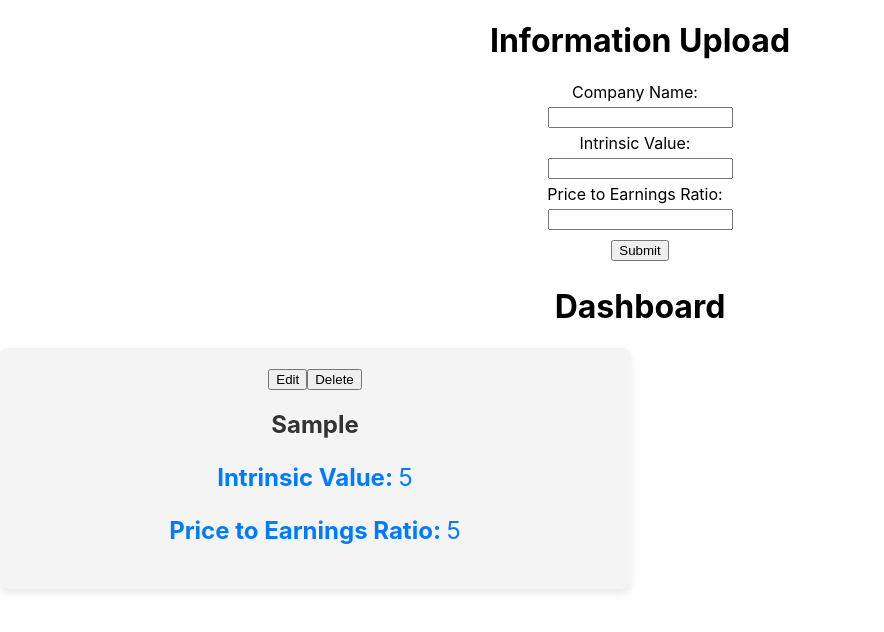
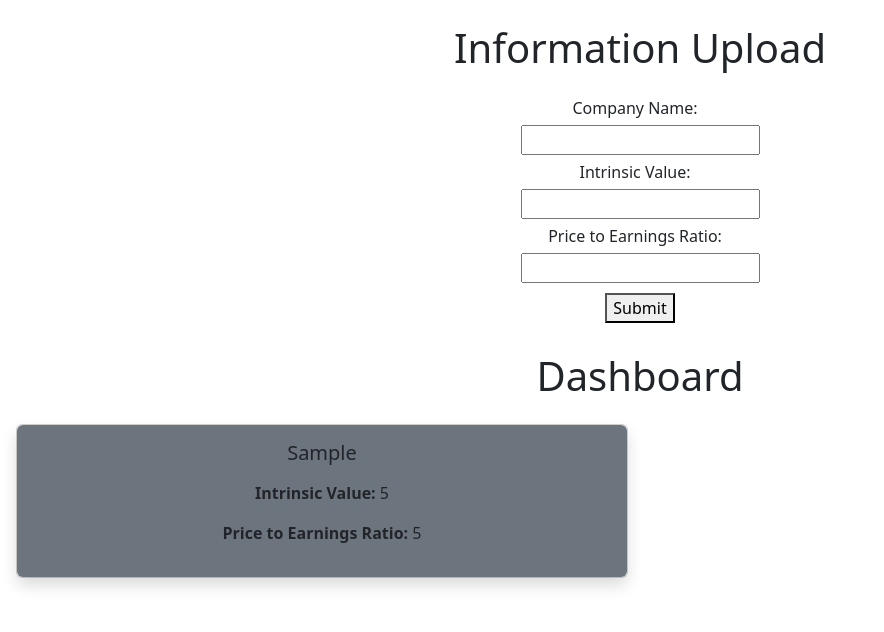
Before and after one commit to LucaSarhan/ProjetoInvestimento, a React (Create React App) app in the folder src/investment-information/: page / in a window 1280 px wide. Both pictures are taken after typing "Sample", "5", "5" into the empty fields and a click on the button "Submit". Shown: the top 632 px of the page, without its empty margins (0-884 px from the left). Built offline with nearby package versions, Linux system fonts and the light colour scheme.

Commit message:
front end is functinal, now working on the database due to the fact the remaining necessary functionailty reqires a database

```diff
--- a/src/investment-information/package.json
+++ b/src/investment-information/package.json
@@ -6,7 +6,9 @@
     "@testing-library/jest-dom": "^5.17.0",
     "@testing-library/react": "^13.4.0",
     "@testing-library/user-event": "^13.5.0",
+    "bootstrap": "^5.3.3",
     "react": "^18.3.1",
+    "react-bootstrap": "^2.10.4",
     "react-dom": "^18.3.1",
     "react-scripts": "5.0.1",
     "web-vitals": "^2.1.4"
--- a/src/investment-information/src/components/Company-Container/CompanyContainer.css
+++ /dev/null
@@ -1,29 +0,0 @@
-.company-container-item {
-    background: #f4f4f4;
-    padding: 20px;
-    border-radius: 8px;
-    text-align: center;
-    box-shadow: 0 4px 8px rgba(0, 0, 0, 0.1);
-}
-
-.company-container-item h2 {
-  margin-bottom: 10px;
-  color: #333;
-}
-
-.company-container-item p {
-  font-size: 24px;
-  font-weight: bold;
-  color: #007bff;
-}
-.value-label {
-    font-size: 24px;
-    font-weight: bold;
-    color: #007bff;
-}
-
-.value {
-    font-size: 24px;
-    font-weight: normal;
-    color: #007bff;
-}
--- a/src/investment-information/src/components/Company-Container/CompanyContainer.js
+++ b/src/investment-information/src/components/Company-Container/CompanyContainer.js
@@ -1,5 +1,6 @@
-import React from 'react';
-import './CompanyContainer.css';
+import React, { useState } from 'react';
+import 'bootstrap/dist/css/bootstrap.min.css';
+import { Modal, Button, Card } from 'react-bootstrap';
 
 function normalizeCompanyName(name) {
   return name
@@ -8,25 +9,46 @@ function normalizeCompanyName(name) {
       .toLowerCase(); // Then convert to lowercase
 }
 
-export function CompanyContainer({ companyName, intrinsicValue, priceEarningsRatio }) {
-    const normalizedCompanyName = normalizeCompanyName(companyName);
-    return (
-        <div className="company-container-item">
-          <button>Edit</button>
-          <button>Delete</button>
-          <h2>{companyName}</h2>
-          <p>
-            <span className="value-label">Intrinsic Value</span>
-            <span>: </span>
-            <span id={`${normalizedCompanyName}IV`} className="value">{intrinsicValue}</span>
-          </p>
-          <p>
-             <span className="value-label">Price to Earnings Ratio</span>
-            <span>: </span>
-            <span id={`${normalizedCompanyName}PE`} className="value">{priceEarningsRatio}</span>
-          </p>
-        </div>
-    )
+export function CompanyContainer({ companyName, intrinsicValue, priceEarningsRatio, additionalInfo }) {
+  const [showModal, setShowModal] = useState(false);
+
+  const handleClose = () => setShowModal(false);
+  const handleShow = () => setShowModal(true);
+
+  const normalizedCompanyName = normalizeCompanyName(companyName);
+
+  return (
+    <>
+    <Card onClick={handleShow} className="container-fluid p-0" >
+      <Card.Body className="shadow text-center bg-secondary rounded">
+        <Card.Title className="mb-3">{companyName}</Card.Title>
+        <Card.Text>
+          <p id={`${normalizedCompanyName}IV`}><strong>Intrinsic Value:</strong> {intrinsicValue}</p>
+          <p id={`${normalizedCompanyName}PE`}><strong>Price to Earnings Ratio:</strong> {priceEarningsRatio}</p>
+        </Card.Text>
+      </Card.Body>
+    </Card>
+      <Modal show={showModal} onHide={handleClose} centered>
+        <Modal.Header closeButton>
+          <Modal.Title>{companyName} - More Information</Modal.Title>
+        </Modal.Header>
+        <Modal.Body>
+          <p><strong>Intrinsic Value:</strong> {intrinsicValue}</p>
+          <p><strong>Price to Earnings Ratio:</strong> {priceEarningsRatio}</p>
+          <p><strong>Additional Info:</strong> {additionalInfo}</p>
+          {/* Add more information or components as needed */}
+        </Modal.Body>
+        <Modal.Footer>
+          <Button variant="primary" onClick={() =>{/*Edit logic here*/}}>
+            Edit
+          </Button>
+          <Button variant="primary" onClick={() =>{/*Delete logic here*/}}>
+            Delete
+          </Button>
+        </Modal.Footer>
+      </Modal>
+      </>
+  );
 }
 
 export default CompanyContainer;
--- a/src/investment-information/src/components/Dashboard/Dashboard.css
+++ /dev/null
@@ -1,13 +0,0 @@
-.dashboard-container {
-  width: 100%;
-}
-
-h1 {
-  text-align: center;
-}
-
-.dashboard-grid {
-  display: grid;
-  grid-template-columns: repeat(2, 1fr);
-  gap: 20px;
-}
--- a/src/investment-information/src/components/Dashboard/Dashboard.js
+++ b/src/investment-information/src/components/Dashboard/Dashboard.js
@@ -1,19 +1,21 @@
 import React from 'react';
-import './Dashboard.css';
 import CompanyContainer from '../Company-Container/CompanyContainer';
+import 'bootstrap/dist/css/bootstrap.min.css';
 
 function Dashboard({ companies }) {
   return (
-    <div className="dashboard-container">
-      <h1>Dashboard</h1>
-      <div className="dashboard-grid">
+    <div>
+      <h1 className="text-center my-4">Dashboard</h1>
+      <div className="row row-cols-1 row-cols-md-2 g-4 mx-1">
         {companies.map((company, index) => (
-          <CompanyContainer
-            key={index}
-            companyName={company.companyName}
-            intrinsicValue={company.intrinsicValue}
-            priceEarningsRatio={company.priceEarningsRatio}
-          />
+          <div className="col" key={index}>
+            <CompanyContainer
+              companyName={company.companyName}
+              intrinsicValue={company.intrinsicValue}
+              priceEarningsRatio={company.priceEarningsRatio}
+              onClick={CompanyContainer.handleShow}
+            />
+          </div>
         ))}
       </div>
     </div>
--- a/src/investment-information/src/components/Information-Upload/InformationUpload.js
+++ b/src/investment-information/src/components/Information-Upload/InformationUpload.js
@@ -1,10 +1,11 @@
 import React from 'react';
 import { CompanyUploadForm } from '../newCompanyForm/companyUploadForm';
+import 'bootstrap/dist/css/bootstrap.min.css';
 
 export function InformationUpload({ addCompany }) {
     return (
-        <div>
-            <h1>Information Upload</h1>
+        <div >
+            <h1 className="text-center my-4">Information Upload</h1>
             <CompanyUploadForm addCompany={addCompany}/>
         </div>
     );
```
Also changed, not shown: 1 other file (tests, documents, lock files or other folders).
